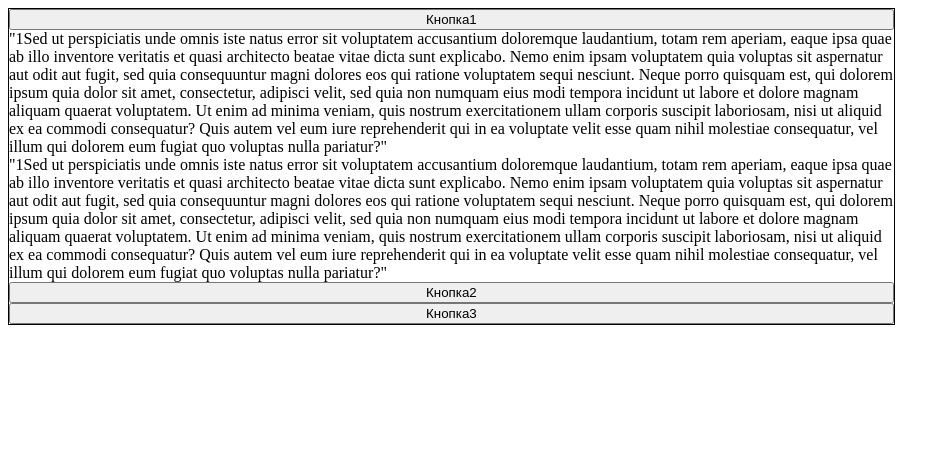
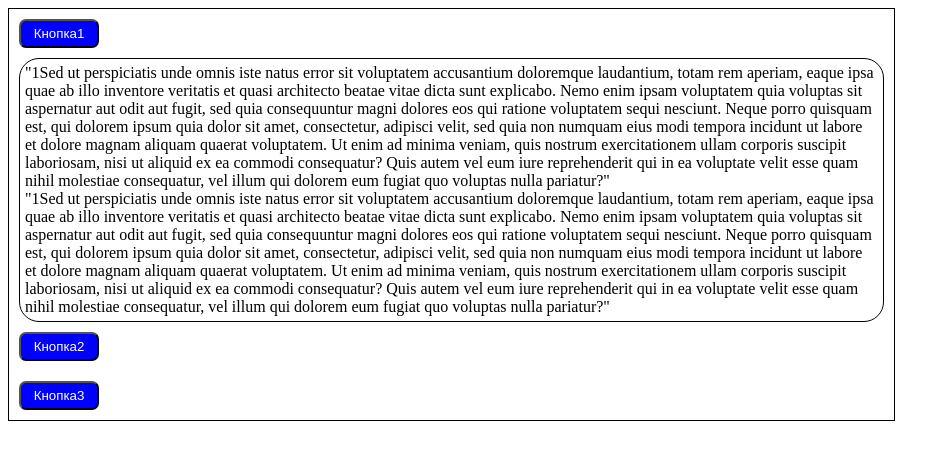
Before and after one commit to GromakMaxim/ahj-anim, a website built with webpack: page src/index.html in a window 1280 px wide. Both pictures are taken after a click on the button "Кнопка1". Shown: the whole page, without its empty margins (0-950 px from the left). Built offline with nearby package versions, Linux system fonts and the light colour scheme.

Commit message:
upd animation

```diff
--- a/src/css/style.css
+++ b/src/css/style.css
@@ -11,11 +11,41 @@
 }
 
 button {
-    width: 100%;
+    width: 80px;
+    margin: 10px;
+    padding: 5px;
+    background-color: blue;
+    color: white;
+    border-radius: 7px;
+}
+
+button:hover {
+    cursor: pointer;
 }
 
 .text {
     height: 0;
     overflow: hidden;
-    transition: height 1s;
+    transition: height 1s,
+    padding-right 0s 1s,
+    padding-left 0s 1s,
+    padding-top 0s 1s,
+    padding-bottom 0s 1s,
+    border-right-width 0s 1s,
+    border-left-width 0s 1s,
+    border-top-width 0s 1s,
+    border-bottom-width 0s 1s,
+    border-radius 0s 1s;
+
+
+    margin-left: 10px;
+    margin-right: 10px;
 }
+
+.text.opened {
+    transition: height 1s,
+    padding-right 0s,
+    padding-left 0s,
+    padding-top 0s,
+    padding-bottom 0s;
+}
--- a/src/js/app.js
+++ b/src/js/app.js
@@ -4,19 +4,27 @@ btns.forEach(btn => {
     btn.addEventListener('click', (event) => {
 
         const targetTxt = btn.parentNode.getElementsByClassName('text')[0];
-
-        if (!targetTxt.classList.contains('opened')){
-            console.log('open this. close others')
+        if (!targetTxt.classList.contains('opened')) {
             Array.from(document.getElementsByClassName('text')).forEach(elem => {
                 elem.classList.remove('opened');
                 elem.style.height = '0px';
+                elem.style.padding = '0px';
+                elem.style.border = '0px solid black';
+                elem.style.borderRadius = '0px';
             });
+            targetTxt.classList.add('opened');
             targetTxt.style.height = targetTxt.scrollHeight + 'px';
-            targetTxt.classList.add('opened');
+            targetTxt.style.padding = '5px';
+            targetTxt.style.borderRadius = '20px';
+            targetTxt.style.border = '1px solid black';
+
         } else {
-            console.log('close this.')
             targetTxt.classList.remove('opened');
             targetTxt.style.height = '0px';
+            targetTxt.style.padding = '0px';
+            targetTxt.style.border = '0px solid black';
+            targetTxt.style.borderRadius = '0px';
+
         }
 
     });
```
Also changed, not shown: src/index.html (+46 -23 lines), dist/index.html (added), dist/main.css (added), dist/main.js (added).
